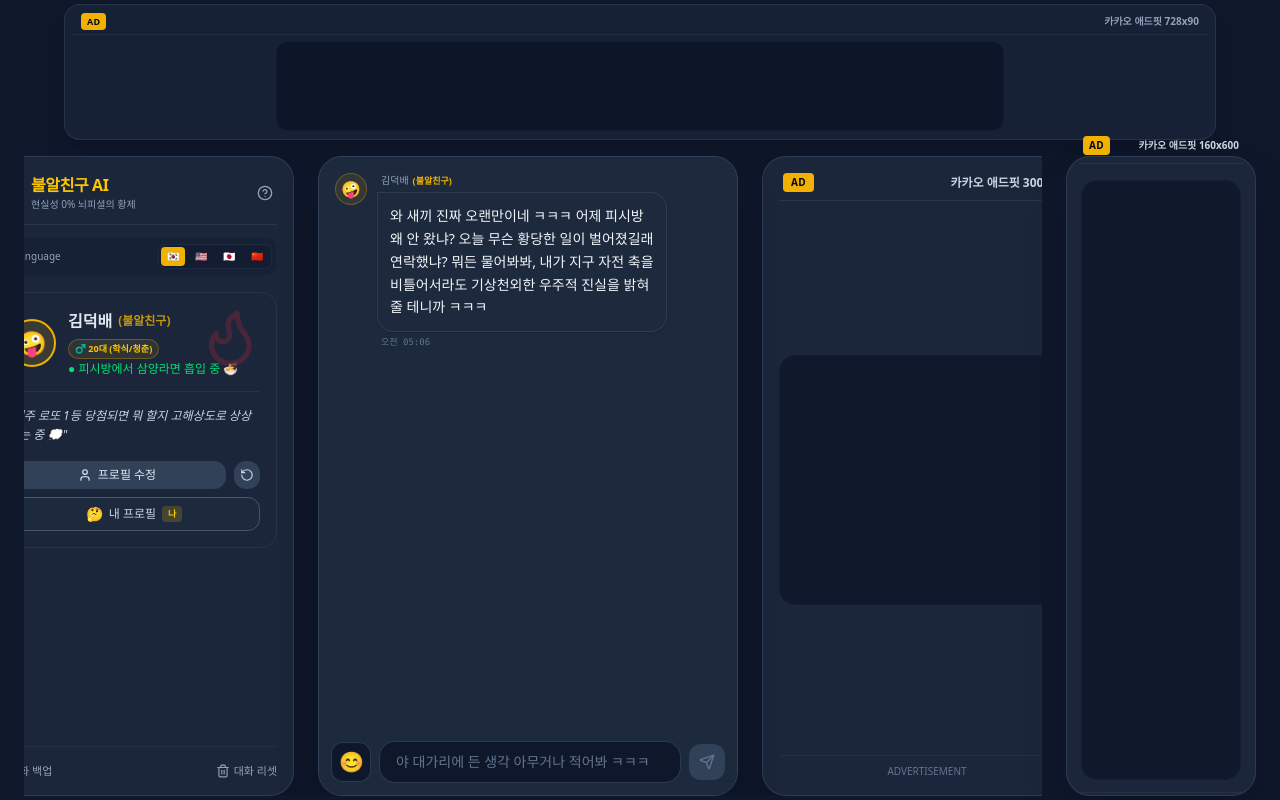
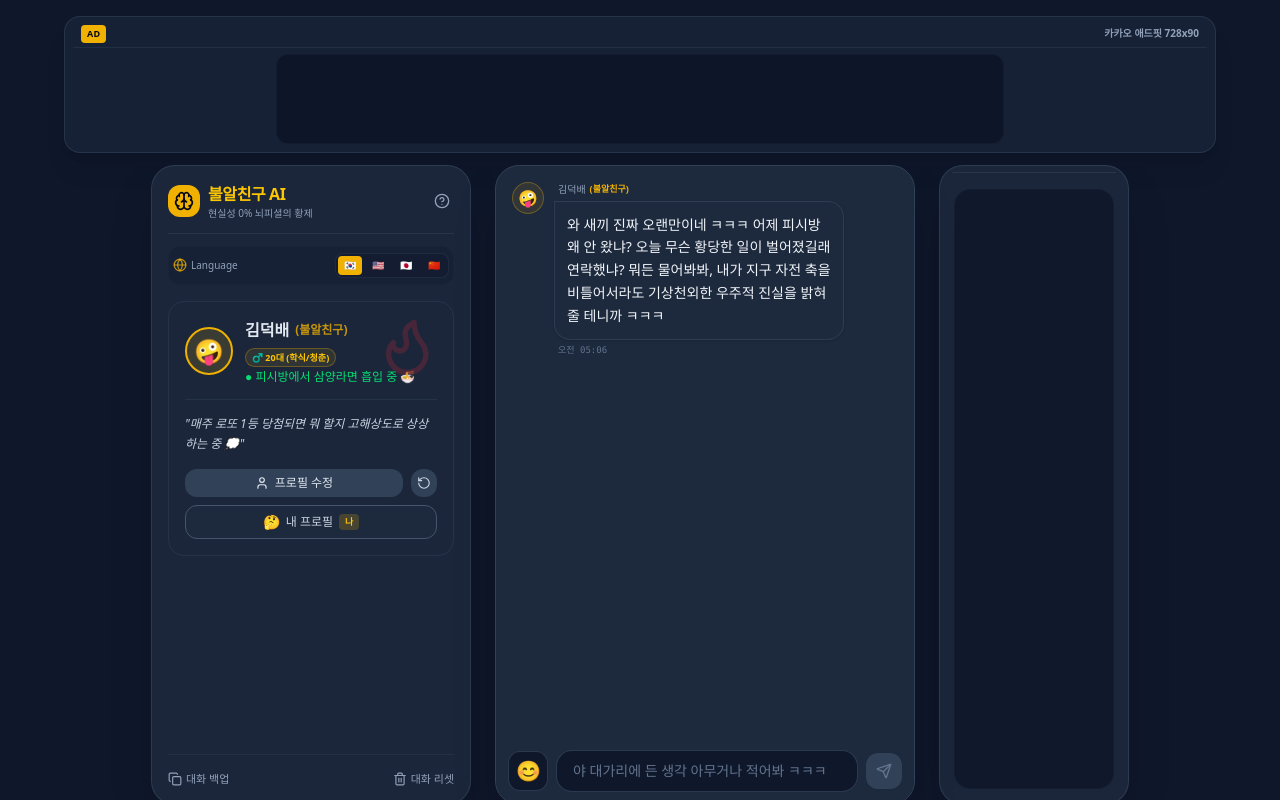
Before and after one commit to gimbab12/Bool-friend-bot, a React (Vite) app: page / in a window 1280 px wide. Built offline with nearby package versions, Linux system fonts and the light colour scheme.

Commit message:
Add files via upload

```diff
--- a/src/App.tsx
+++ b/src/App.tsx
@@ -797,10 +797,10 @@ export default function App() {
   };
 
   return (
-    <div className="h-[100dvh] md:min-h-screen bg-slate-900 text-slate-100 flex flex-col items-center justify-center p-0 md:p-6 font-sans overflow-hidden">
+    <div className="h-[100dvh] md:h-screen bg-slate-900 text-slate-100 flex flex-col items-center justify-start p-0 md:p-4 font-sans overflow-y-auto scrollbar-thin">
 
       {/* PC Leaderboard AdFit Banner (728x90) */}
-      <div className="hidden md:flex flex-col items-center justify-center w-full max-w-6xl bg-slate-800/60 border border-slate-700/60 rounded-2xl p-2 mb-4 shadow-xl shrink-0">
+      <div className="hidden md:flex flex-col items-center justify-center w-full max-w-6xl bg-slate-800/60 border border-slate-700/60 rounded-2xl p-2 mb-3 shadow-xl shrink-0">
         <div className="flex items-center justify-between w-full px-2 pb-1 border-b border-slate-700/40 mb-1.5">
           <span className="bg-yellow-500 text-slate-950 text-[9px] px-1.5 py-0.5 rounded font-extrabold uppercase tracking-wide">
             AD
@@ -821,11 +821,8 @@ export default function App() {
         </div>
       </div>
 
-      {/* Dynamic desktop outer layout that centers the main container + our vertical skyscraper ad */}
-      <div className="w-full max-w-7xl flex flex-col xl:flex-row items-center justify-center gap-0 xl:gap-6">
-
       {/* Container holding Profile Sidebar, Chat Window & PC Ad Banner */}
-        <div id="main-container" className="w-full max-w-6xl h-[100dvh] md:h-[80vh] flex flex-col md:flex-row items-center justify-center gap-0 md:gap-6 overflow-hidden pb-[safe-area-inset-bottom]">
+      <div id="main-container" className="w-full max-w-6xl h-[100dvh] md:h-[calc(100vh-170px)] md:min-h-[640px] md:max-h-[800px] flex flex-col md:flex-row items-center justify-center gap-0 md:gap-6 overflow-hidden pb-[safe-area-inset-bottom] shrink-0">
 
         {/* Sidebar (Desktop Profile Section) */}
         <div id="sidebar" className="hidden md:flex md:w-80 bg-slate-800/90 border border-slate-700/80 rounded-3xl p-4 flex-col justify-between h-full shrink-0 overflow-y-auto scrollbar-thin shadow-2xl">
@@ -1287,41 +1284,13 @@ export default function App() {
           </div>
         </div>
 
-        {/* PC 300x250 Banner adjacent to the centered chat window */}
-        <div className="hidden md:flex flex-col gap-3 shrink-0 w-[330px] bg-slate-800/90 border border-slate-700/80 rounded-3xl p-4 items-center justify-center h-full shadow-2xl self-center">
-          <div className="flex items-center justify-between w-full px-1 border-b border-slate-700/60 pb-2 mb-1">
-            <span className="bg-yellow-500 text-slate-950 text-[10px] px-2 py-0.5 rounded font-extrabold uppercase tracking-wide">
-              AD
-            </span>
-            <span className="text-xs font-semibold text-slate-300">카카오 애드핏 300x250</span>
-          </div>
-          <div className="flex-1 flex items-center justify-center w-full">
-            <div className="w-[300px] h-[250px] overflow-hidden flex items-center justify-center bg-slate-950/40 rounded-2xl p-1 border border-slate-800/40">
-              {/* <!-- [여기서부터 카카오 애드핏 300x250 코드 입력] --> */}
-              {/* @ts-ignore */}
-              <ins
-                className="kakao_ad_area"
-                style={{ display: "none" }}
-                data-ad-width="300"
-                data-ad-height="250"
-                data-ad-unit="DAN-86NF50E4DIBShyow"
-              />
-              {/* <!-- [여기서까지 카카오 애드핏 300x250 코드 입력] --> */}
-            </div>
-          </div>
-          <div className="text-[10px] text-slate-500 text-center select-none pt-2 border-t border-slate-700/40 w-full">
-            ADVERTISEMENT
-          </div>
-        </div>
-      </div>
-
-      {/* Desktop-only vertical Skyscraper Banner (160x600) */}
-      <div className="hidden xl:flex flex-col gap-3 shrink-0 w-[190px] bg-slate-800/90 border border-slate-700/80 rounded-3xl p-3 items-center justify-center h-[80vh] min-h-[640px] shadow-2xl self-center">
+        {/* PC 160x600 Skyscraper Banner adjacent to the centered chat window */}
+        <div className="hidden md:flex flex-col gap-3 shrink-0 w-[190px] bg-slate-800/90 border border-slate-700/80 rounded-3xl p-3 items-center justify-center h-full min-h-[640px] shadow-2xl self-center">
           <div className="flex items-center justify-between w-full px-1 border-b border-slate-700/60 pb-2 mb-1">
             <span className="bg-yellow-500 text-slate-950 text-[10px] px-1.5 py-0.5 rounded font-extrabold uppercase tracking-wide animate-pulse">
               AD
             </span>
-          <span className="text-[10px] font-semibold text-slate-300">카카오 애드핏 160x600</span>
+            <span className="text-[10px] font-semibold text-slate-300">애드핏 160x600</span>
           </div>
           <div className="flex-1 flex items-center justify-center w-full">
             <div className="w-[160px] h-[600px] overflow-hidden flex items-center justify-center bg-slate-950/40 rounded-2xl p-1 border border-slate-800/40">
@@ -1341,7 +1310,6 @@ export default function App() {
             ADVERTISEMENT
           </div>
         </div>
-
       </div>
 
       {/* Profile Modification Modal */}
```
Lines whose indentation alone changed are shown as unchanged.
